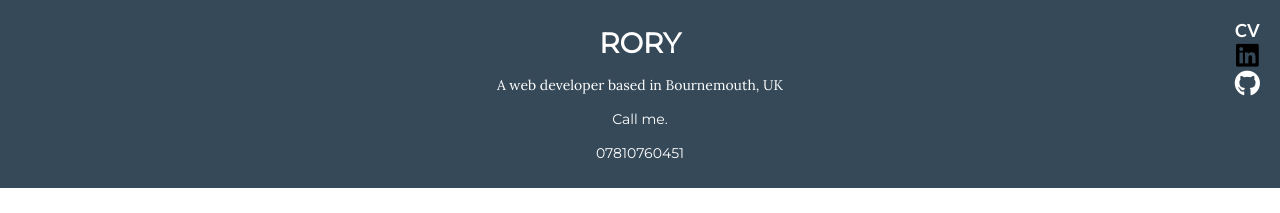
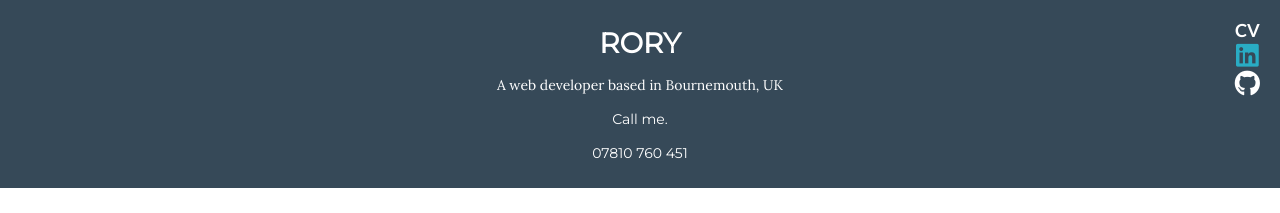
Before and after one commit to Rorywork/Portfolio-2020, a React (Create React App) app: page / in a window 1280 px wide. In both pictures the pointer is over the icon 1247 px from the left and 55 px from the top of the page. Shown: the top 213 px of the page. Built offline with nearby package versions, Linux system fonts and the light colour scheme.

Commit message:
Changed hover effects on buttons

```diff
--- a/src/components/AboutMe.js
+++ b/src/components/AboutMe.js
@@ -8,7 +8,7 @@ const AboutMe = () => {
             <h1 className="rory-about">RORY</h1>
             <p>A web developer based in Bournemouth, UK</p>
             <p className="call"> Call me.</p>
-            <p className="phone">07810760451</p>
+            <p className="phone">07810 760 451</p>
         </div>
     )
 
--- a/src/components/Button.css
+++ b/src/components/Button.css
@@ -8,5 +8,5 @@
 }
 
 .fab:hover {
-    color: rgb(0, 0, 0);
+    color: rgb(41, 172, 196);
 }
--- a/src/components/Cv.css
+++ b/src/components/Cv.css
@@ -6,5 +6,5 @@
 }
 
 .cv:hover {
-    color: black;
+    color: rgb(41, 172, 196);
 }
```
